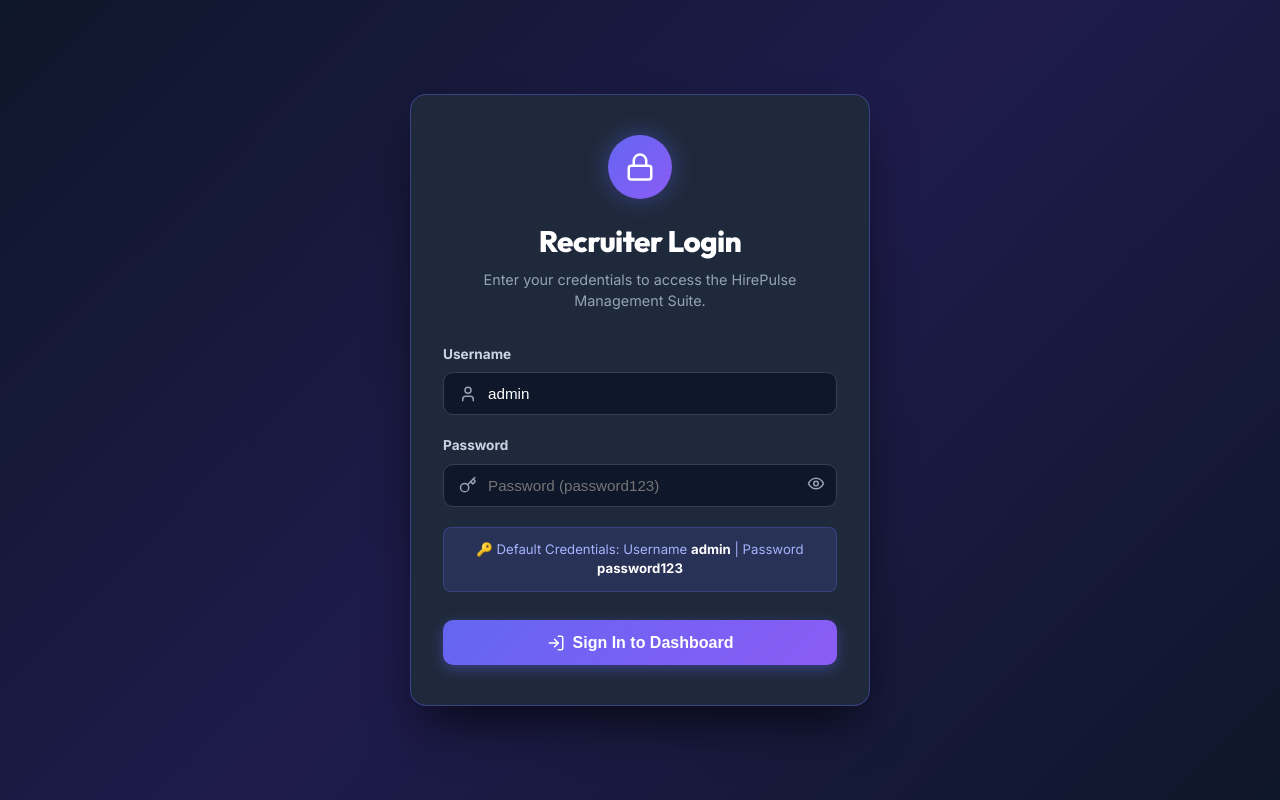
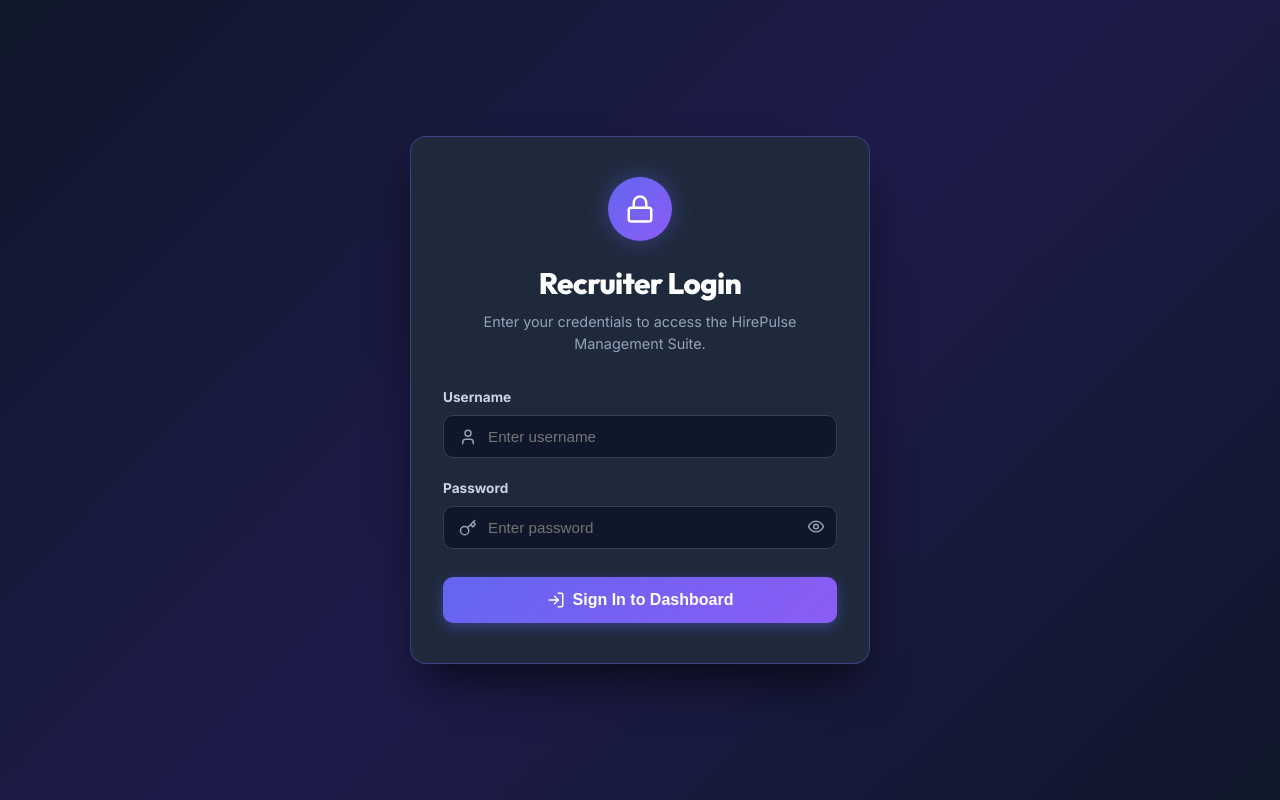
Before and after one commit to Kulbirthakur/hiring-potral, a React (Vite) app in the folder frontend/: page / in a window 1280 px wide. Built offline with nearby package versions, Linux system fonts and the light colour scheme; no server answers.

Commit message:
Update login modal to keep username and password fields blank and hide credential hints from screen

```diff
--- a/frontend/src/components/LoginModal.jsx
+++ b/frontend/src/components/LoginModal.jsx
@@ -2,7 +2,7 @@
 import { Lock, User, Key, Eye, EyeOff, LogIn, ShieldAlert } from 'lucide-react';
 
 export default function LoginModal({ onLoginSuccess }) {
-  const [username, setUsername] = useState('admin');
+  const [username, setUsername] = useState('');
   const [password, setPassword] = useState('');
   const [showPassword, setShowPassword] = useState(false);
   const [isLoading, setIsLoading] = useState(false);
@@ -29,7 +29,7 @@
       onLoginSuccess('admin', sessionToken);
       setIsLoading(false);
     } else {
-      setError('Invalid username or password. Default is admin / password123');
+      setError('Invalid username or password. Please try again.');
       setIsLoading(false);
     }
   };
@@ -96,13 +96,14 @@
                 type="text"
                 value={username}
                 onChange={(e) => setUsername(e.target.value)}
-                placeholder="Username (admin)"
+                placeholder="Enter username"
                 style={{
                   width: '100%', padding: '0.75rem 1rem 0.75rem 2.75rem',
                   background: '#0f172a', border: '1px solid #334155', borderRadius: '10px',
                   color: '#ffffff', fontSize: '0.95rem', outline: 'none'
                 }}
                 required
+                autoComplete="off"
               />
             </div>
           </div>
@@ -118,13 +119,14 @@
                 type={showPassword ? 'text' : 'password'}
                 value={password}
                 onChange={(e) => setPassword(e.target.value)}
-                placeholder="Password (password123)"
+                placeholder="Enter password"
                 style={{
                   width: '100%', padding: '0.75rem 2.75rem 0.75rem 2.75rem',
                   background: '#0f172a', border: '1px solid #334155', borderRadius: '10px',
                   color: '#ffffff', fontSize: '0.95rem', outline: 'none'
                 }}
                 required
+                autoComplete="new-password"
               />
               <button
                 type="button"
@@ -134,15 +136,6 @@
                 {showPassword ? <EyeOff size={18} /> : <Eye size={18} />}
               </button>
             </div>
-          </div>
-
-          {/* Default Credentials Hint */}
-          <div style={{
-            padding: '0.75rem', background: 'rgba(99, 102, 241, 0.15)',
-            border: '1px solid rgba(99, 102, 241, 0.3)', borderRadius: '8px',
-            fontSize: '0.825rem', color: '#a5b4fc', textAlign: 'center'
-          }}>
-            🔑 Default Credentials: Username <strong style={{ color: '#fff' }}>admin</strong> | Password <strong style={{ color: '#fff' }}>password123</strong>
           </div>
 
           <button
```
